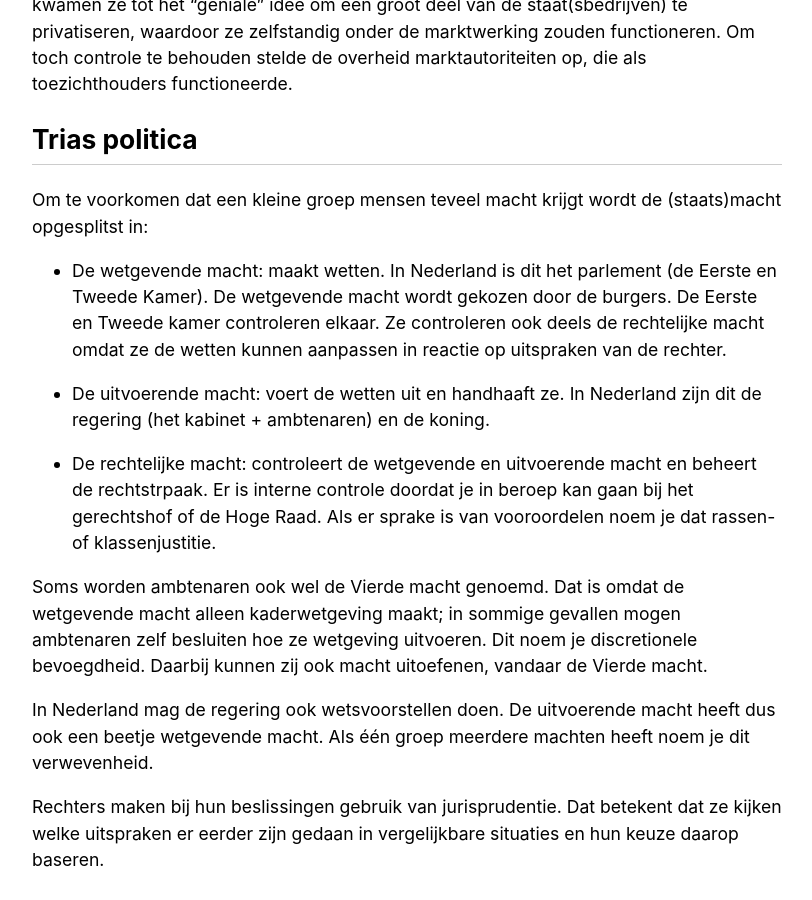
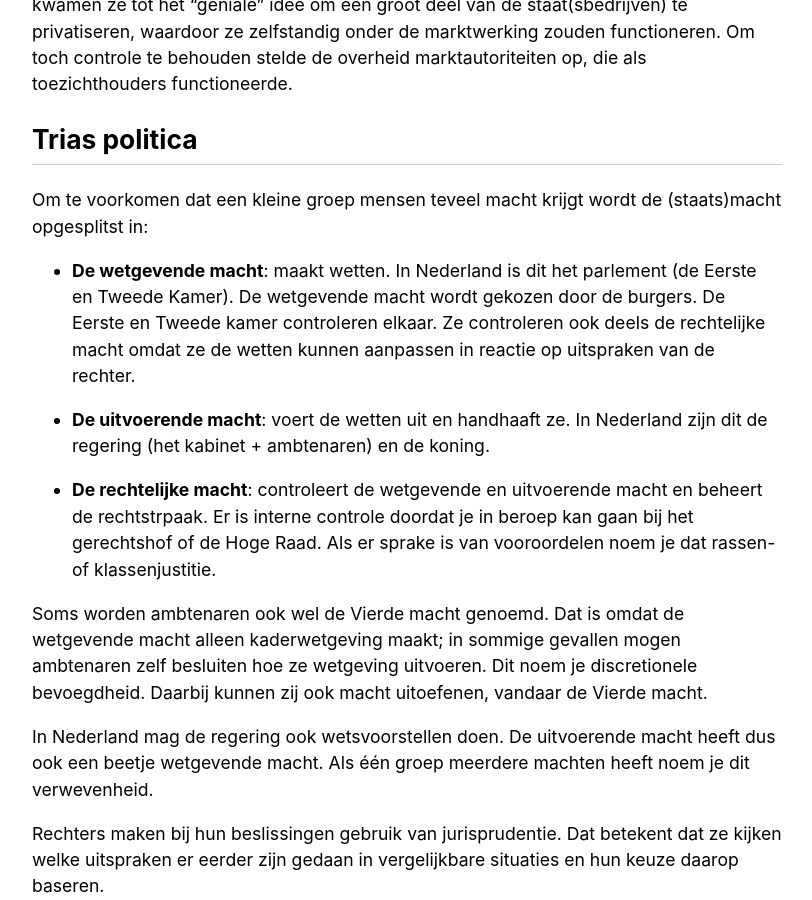
Before and after one commit to RobinBoers/school.geheimesite.nl, a Jekyll site: the page built from 5VWO/TW2/Maatschappijleer.md, in a window 1280 px wide and 900 px high, scrolled down 2945 px. Shown: the whole window, without its empty margins (233-1045 px from the left). Built offline with Jekyll 4.4.1, drawn with Linux system fonts in a browser that asks for light colours; our own code applies the rules of GitHub Pages for plain Markdown files.

Commit message:
Formatting

```diff
--- a/5VWO/TW2/Maatschappijleer.md
+++ b/5VWO/TW2/Maatschappijleer.md
@@ -90,11 +90,11 @@ Door de verzorgingsstaat en sociale rechtsstaat raakte de overheid overbelast. D
 
 Om te voorkomen dat een kleine groep mensen teveel macht krijgt wordt de (staats)macht opgesplitst in:
 
-- De wetgevende macht: maakt wetten. In Nederland is dit het parlement (de Eerste en Tweede Kamer). De wetgevende macht wordt gekozen door de burgers. De Eerste en Tweede kamer controleren elkaar. Ze controleren ook deels de rechtelijke macht omdat ze de wetten kunnen aanpassen in reactie op uitspraken van de rechter.
+- **De wetgevende macht**: maakt wetten. In Nederland is dit het parlement (de Eerste en Tweede Kamer). De wetgevende macht wordt gekozen door de burgers. De Eerste en Tweede kamer controleren elkaar. Ze controleren ook deels de rechtelijke macht omdat ze de wetten kunnen aanpassen in reactie op uitspraken van de rechter.
 
-- De uitvoerende macht: voert de wetten uit en handhaaft ze. In Nederland zijn dit de regering (het kabinet + ambtenaren) en de koning.
+- **De uitvoerende macht**: voert de wetten uit en handhaaft ze. In Nederland zijn dit de regering (het kabinet + ambtenaren) en de koning.
 
-- De rechtelijke macht: controleert de wetgevende en uitvoerende macht en beheert de rechtstrpaak. Er is interne controle doordat je in beroep kan gaan bij het gerechtshof of de Hoge Raad. Als er sprake is van vooroordelen noem je dat rassen- of klassenjustitie.
+- **De rechtelijke macht**: controleert de wetgevende en uitvoerende macht en beheert de rechtstrpaak. Er is interne controle doordat je in beroep kan gaan bij het gerechtshof of de Hoge Raad. Als er sprake is van vooroordelen noem je dat rassen- of klassenjustitie.
 
 Soms worden ambtenaren ook wel de Vierde macht genoemd. Dat is omdat de wetgevende macht alleen kaderwetgeving maakt; in sommige gevallen mogen ambtenaren zelf besluiten hoe ze wetgeving uitvoeren. Dit noem je discretionele bevoegdheid. Daarbij kunnen zij ook macht uitoefenen, vandaar de Vierde macht.
 
```
